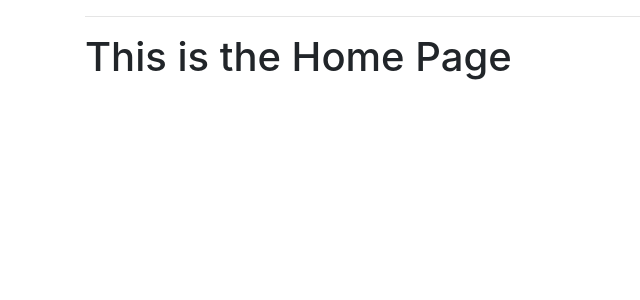
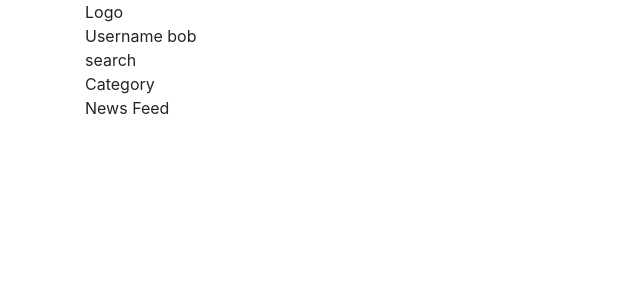
Before and after one commit to bradotron/news-room, a React (Create React App) app in the folder client/: page / in a window 1280 px wide. Shown: the top 300 px of the page, without its empty margins (0-640 px from the left). Built offline with nearby package versions, Linux system fonts and the light colour scheme.

Commit message:
added base components

```diff
--- a/client/src/App.js
+++ b/client/src/App.js
@@ -9,7 +9,6 @@ function App() {
 		<div className="container">
 			<Router>
 				<div>
-					<hr />
 					<Switch>
 						<Route exact path="/" component={Home} />
 						<Route component={NoMatch} />
--- /dev/null
+++ b/client/src/Components/Category/index.js
@@ -0,0 +1,7 @@
+import React from 'react'
+
+function Category(props) {
+  return <div>Category</div>;
+}
+
+export default Category;
--- /dev/null
+++ b/client/src/Components/Logo/index.js
@@ -0,0 +1,7 @@
+import React from 'react';
+
+function Logo(props) {
+	return <div>Logo</div>;
+}
+
+export default Logo;
--- /dev/null
+++ b/client/src/Components/NewsFeed/index.js
@@ -0,0 +1,11 @@
+import React, { Component } from 'react';
+
+class NewsFeed extends Component {
+  render() {
+    return (
+      <div>News Feed</div>
+    );
+  }
+}
+
+export default NewsFeed;
--- /dev/null
+++ b/client/src/Components/Profile/index.js
@@ -0,0 +1,7 @@
+import React from 'react';
+
+function Profile(props) {
+	return <div>Username {props.user.username}</div>;
+}
+
+export default Profile;
--- /dev/null
+++ b/client/src/Components/Search/index.js
@@ -0,0 +1,7 @@
+import React from 'react';
+
+function Search(props) {
+  return <div>search</div>;
+}
+
+export default Search;
--- a/client/src/Pages/Home.js
+++ b/client/src/Pages/Home.js
@@ -1,10 +1,33 @@
 import React, { Component } from 'react';
+
+// import the components
+import Logo from '../Components/Logo';
+import Profile from '../Components/Profile';
+import Search from '../Components/Search';
+import Category from '../Components/Category';
+import NewsFeed from '../Components/NewsFeed';
+
+const testUser = {
+	username: 'bob',
+};
 
 class Home extends Component {
 	render() {
 		return (
 			<div>
-        <h1>This is the Home Page</h1>
+				{/* Logo */}
+				<Logo />
+
+				{/* Profile ***will need to pass the user as a prop */}
+				<Profile user={testUser} />
+
+        {/* Search Bar */}
+        <Search />
+        {/* Category Drop-Down */}
+        <Category />
+
+        {/* News Feed */}
+        <NewsFeed />
 			</div>
 		);
 	}
```
Lines whose indentation alone changed are shown as unchanged.
